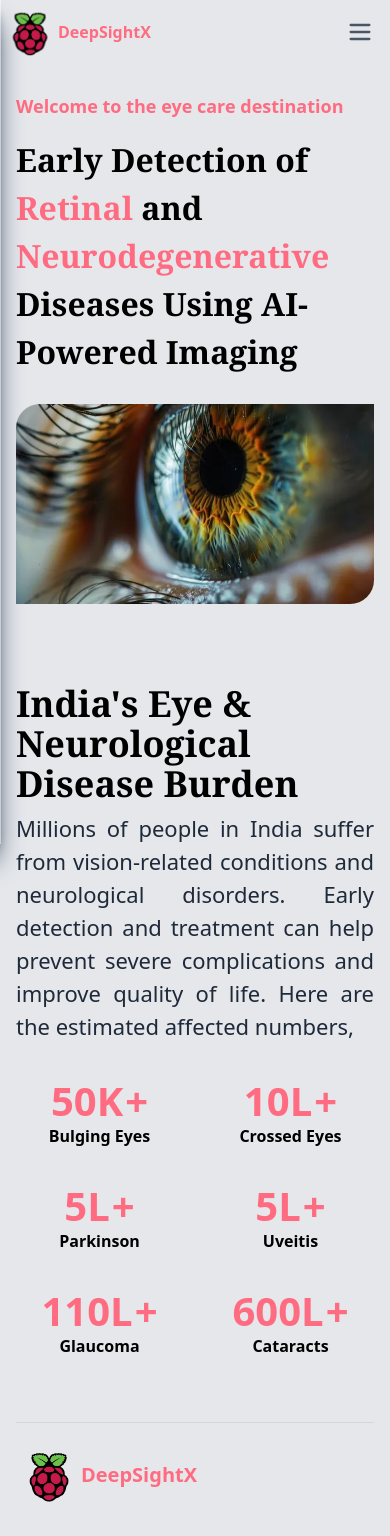
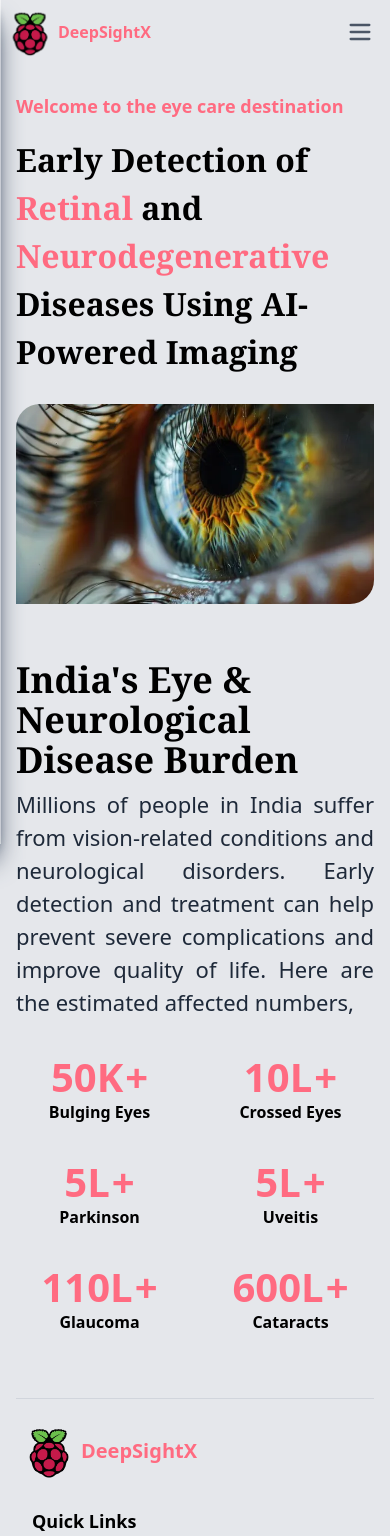
Before and after one commit to Vijay0254/React-DeepSightX, a React (Vite) app: page / in a window 390 px wide. Shown: the top 1536 px of the page. Built offline with nearby package versions, Linux system fonts and the light colour scheme; what @react-pdf/renderer would draw is missing.

Commit message:
Updated Margin in Error Page

```diff
--- a/src/components/AffectedCount.jsx
+++ b/src/components/AffectedCount.jsx
@@ -8,7 +8,7 @@ const AffectedCount = () => {
     const { ref, inView } = useInView({ triggerOnce: false })
 
   return (
-    <section ref={ref} className='my-10 mt-20'>
+    <section ref={ref} className='my-10 mt-14 sm:mt-20'>
         {/* Title */}
         <div className='space-y-2'>
             <h1 className='text-4xl font-bold font-serif'>India's Eye & Neurological Disease Burden</h1>
--- a/src/error_pages/Error_404.jsx
+++ b/src/error_pages/Error_404.jsx
@@ -3,7 +3,7 @@ import React from 'react'
 
 const Error_404 = () => {
   return (
-    <section className='flex gap-y-1 md:gap-y-4 mt-20 sm:mt-12 justify-center items-center flex-col'>
+    <section className='flex gap-y-1 md:gap-y-4 mt-12 justify-center items-center flex-col'>
         <div className='flex justify-center gap-3 flex-col items-center xl:p-20 p-4 md:p-20 rounded'>
             <div className='flex flex-row-reverse font-playfair gap-4 md:gap-6 items-center text-5xl sm:text-8xl font-bold text-slate-600'>
                 <h1 className=''>Error 404</h1>
--- a/src/error_pages/Error_500.jsx
+++ b/src/error_pages/Error_500.jsx
@@ -3,7 +3,7 @@ import React from 'react'
 
 const Error_500 = () => {
   return (
-    <section className='flex gap-y-1 mt-20 sm:mt-12 md:gap-y-4 justify-center items-center flex-col'>
+    <section className='flex gap-y-1 mt-12 md:gap-y-4 justify-center items-center flex-col'>
         <div className='flex justify-center gap-3 flex-col items-center xl:p-20 p-4 md:p-20 rounded'>
             <div className='flex flex-row-reverse font-playfair gap-4 md:gap-6 items-center text-5xl sm:text-8xl font-bold text-slate-600'>
                 <h1 className=''>Error 500</h1>
```
